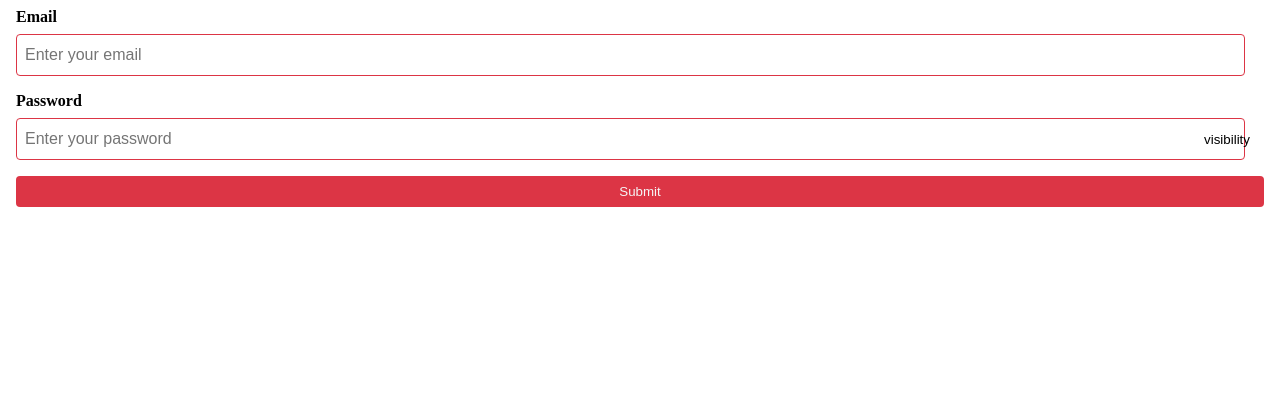
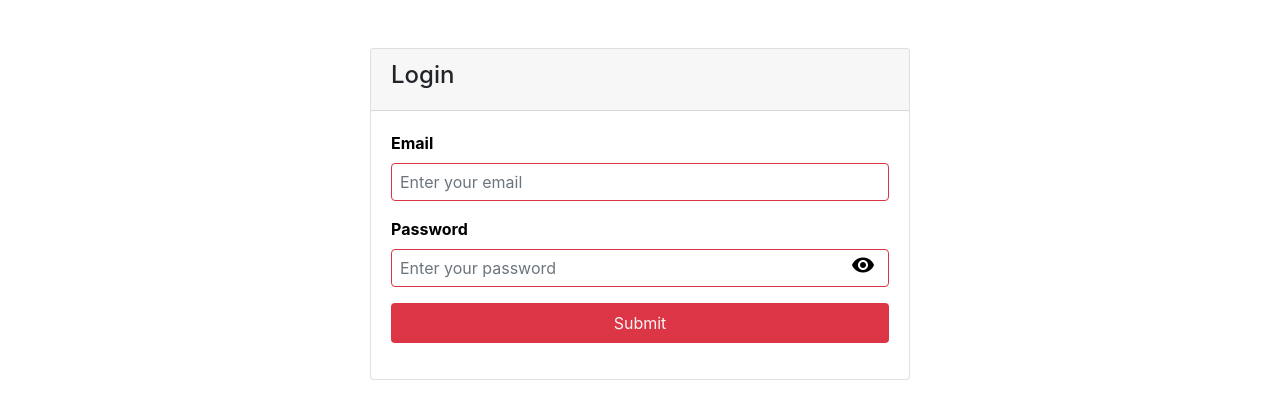
Before and after one commit to SportingScouts/sporting_scout_frontend, an Angular app: page / in a window 1280 px wide. Shown: the top 416 px of the page. Built offline with nearby package versions, Linux system fonts and the light colour scheme.

Commit message:
[Adjust] login layout

```diff
--- a/src/app/components/login-field/login-field.component.html
+++ b/src/app/components/login-field/login-field.component.html
@@ -1,12 +1,30 @@
+<!DOCTYPE html>
+<html>
+<head>
+  <title>Login Screen</title>
+  <!-- Bootstrap CSS -->
+  <link rel="stylesheet" href="https://stackpath.bootstrapcdn.com/bootstrap/4.3.1/css/bootstrap.min.css">
+  <link rel="stylesheet" href="https://fonts.googleapis.com/icon?family=Material+Icons">
+</head>
+
+<body>
+  <div class="container mt-5">
+    <div class="row">
+      <div class="col-md-6 offset-md-3">
+        <div class="card">
+          <div class="card-header">
+            <h4>Login</h4>
+          </div>
+          <div class="card-body">
+            <form>
               <div class="form-group">
                 <label for="email">Email</label>
-    <input type="email" id="email" name="email" [(ngModel)]="email" placeholder="Enter your email" required style="width: 97%;">
+                <input type="email" id="email" name="email" [(ngModel)]="email" placeholder="Enter your email" required class="form-control">
               </div>
-
               <div class="form-group">
                 <label for="password">Password</label>
                 <div class="password-input-container">
-      <input [type]="showPassword ? 'text' : 'password'" id="password" name="password" [(ngModel)]="password" placeholder="Enter your password" required style="width: 97%;">
+                  <input [type]="showPassword ? 'text' : 'password'" id="password" name="password" [(ngModel)]="password" placeholder="Enter your password" required class="form-control">
                   <button type="button" class="password-toggle-button" (click)="togglePasswordVisibility()">
                     <span class="material-icons">
                       {{ showPassword ? 'visibility_off' : 'visibility' }}
@@ -14,7 +32,15 @@
                   </button>
                 </div>
               </div>
-
               <div class="form-group">
                 <button type="submit" class="submit-button" (click)="onSubmit()">Submit</button>
               </div>
+            </form>
+          </div>
+        </div>
+      </div>
+    </div>
+  </div>
+
+</body>
+</html>
```
Also changed, not shown: src/app/components/login-field/login-field.component.scss (indentation only). Lines whose indentation alone changed are shown as unchanged.
